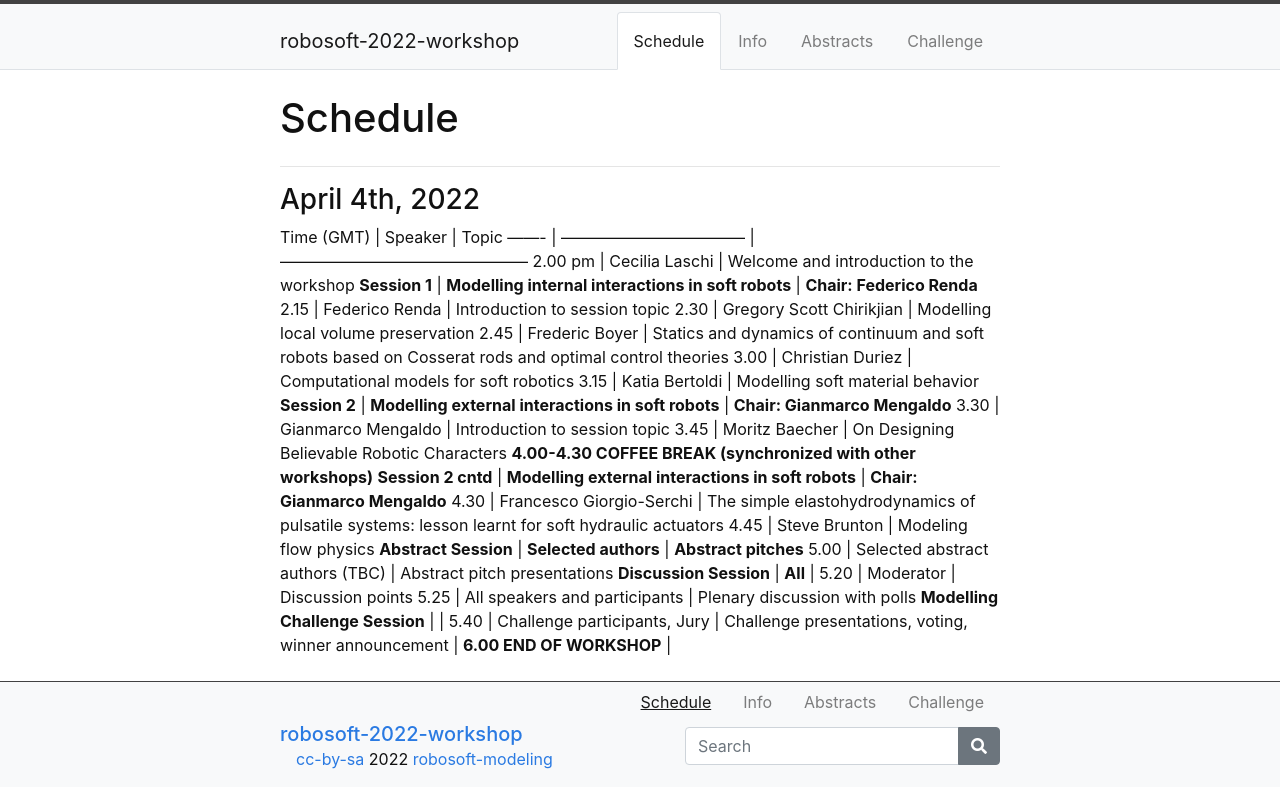
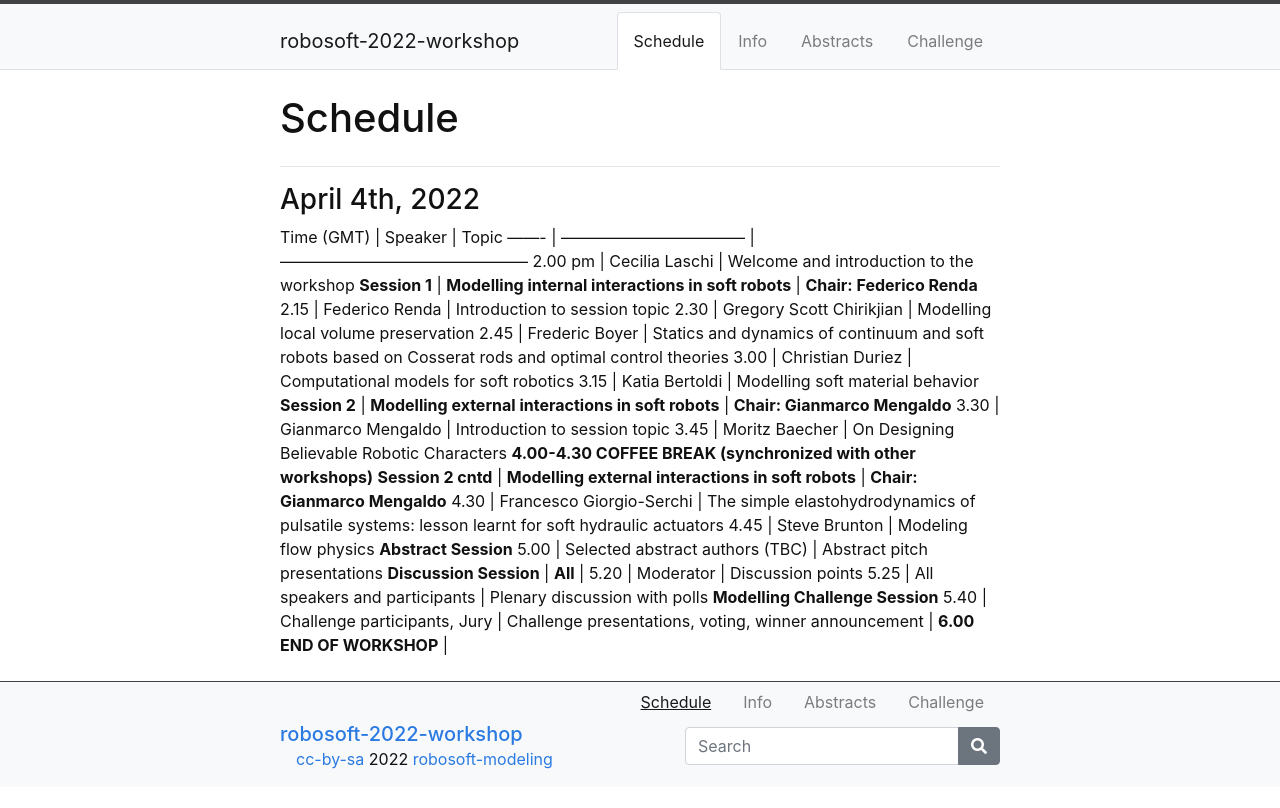
Before and after one commit to robosoft-modeling/robosoft-2022-workshop, a Jekyll site: the page built from content/1-schedule.md, in a window 1280 px wide. Shown: the top 808 px of the page. Built offline with Jekyll 4.4.1, drawn with Linux system fonts in a browser that asks for light colours.

Commit message:
Update 1-schedule.md

```diff
--- a/content/1-schedule.md
+++ b/content/1-schedule.md
@@ -24,11 +24,11 @@ Time (GMT) | Speaker | Topic
 **Session 2 cntd** | **Modelling external interactions in soft robots** | **Chair: Gianmarco Mengaldo**
 4.30    | Francesco Giorgio-Serchi            | The simple elastohydrodynamics of pulsatile systems: lesson learnt for soft hydraulic actuators
 4.45    | Steve Brunton                       | Modeling flow physics
-**Abstract Session** | **Selected authors**   | **Abstract pitches**
+**Abstract Session**
 5.00    | Selected abstract authors (TBC)     | Abstract pitch presentations
 **Discussion Session** | **All** |
 5.20    | Moderator                           | Discussion points
 5.25    | All speakers and participants       | Plenary discussion with polls
-**Modelling Challenge Session** | |
+**Modelling Challenge Session**
 5.40    | Challenge participants, Jury        | Challenge presentations, voting, winner announcement |
 **6.00 END OF WORKSHOP** |
```
